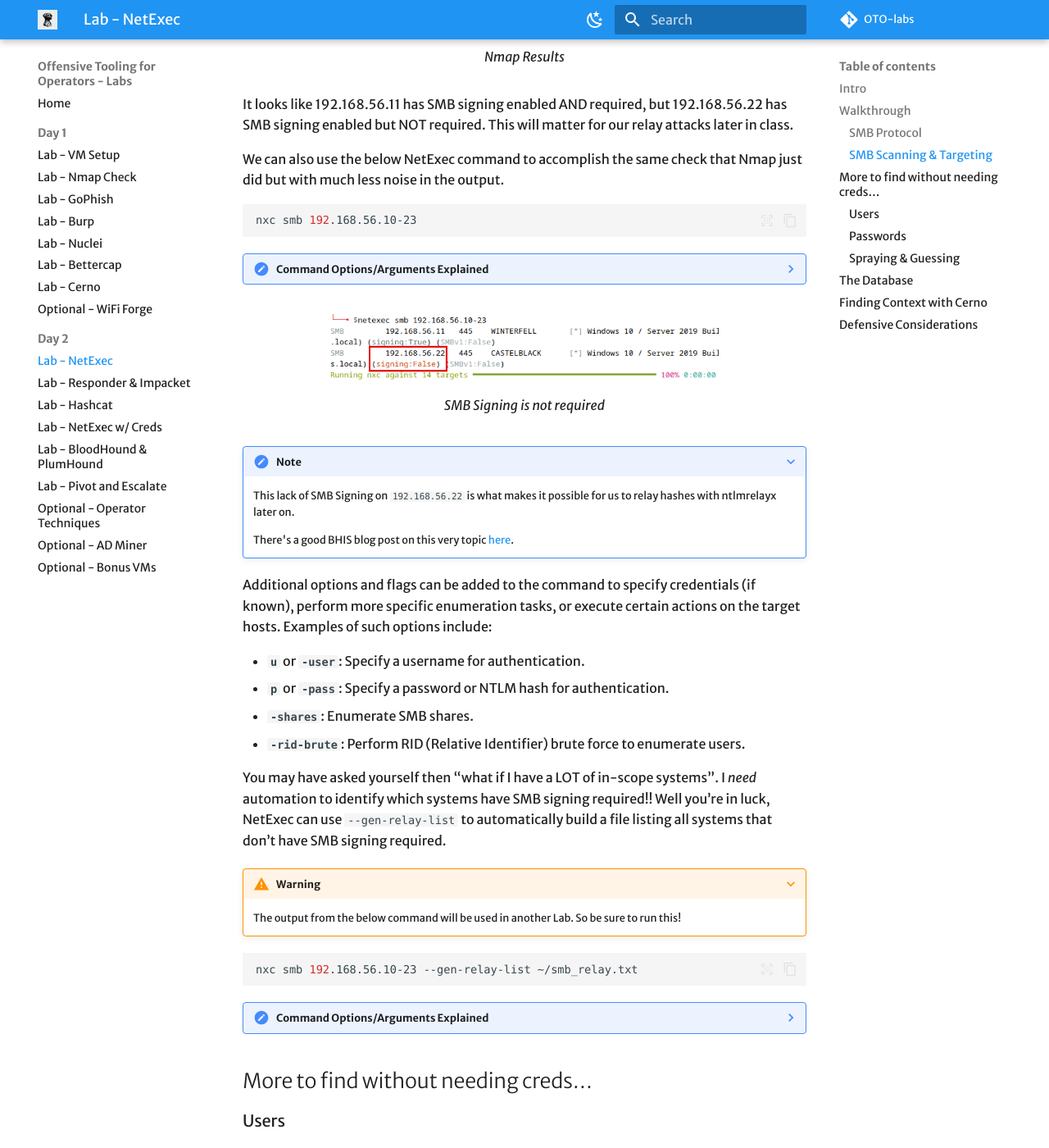
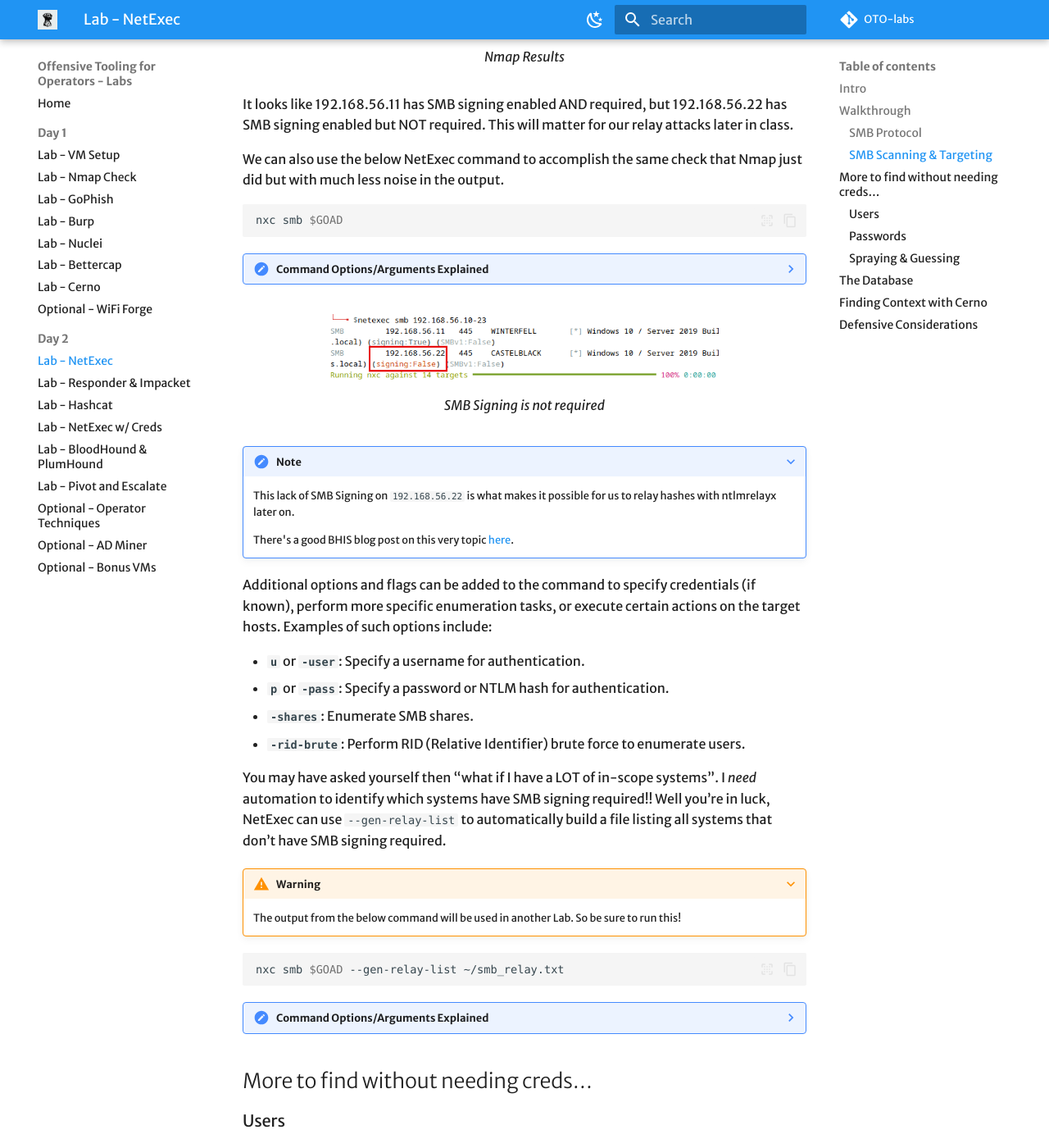
Before and after one commit to ridgebackinfosec/OTO-labs, an MkDocs documentation site: the page built from docs/labs/netexec/index.md, in a window 1280 px wide and 1400 px high, scrolled down 3014 px. Shown: the whole window at 82% size. Built offline with MkDocs 1.6.1 and Material for MkDocs 9.7.7, drawn with Linux system fonts in a browser that asks for light colours; some web fonts are replaced; comment, search, counter and statistics services are not loaded; some of the changed text lies outside the part shown.

Commit message:
replace hardcoded GOAD IP range with $GOAD env var in netexec labs

````diff
--- a/docs/labs/netexec/index.md
+++ b/docs/labs/netexec/index.md
@@ -84,12 +84,12 @@
 We can also use the below NetExec command to accomplish the same check that Nmap just did but with much less noise in the output.
 
 ```bash
-nxc smb 192.168.56.10-23
+nxc smb $GOAD
 ```
 
 ???- note "Command Options/Arguments Explained"
     - **`smb`**: Specifies that the SMB module of NetExec is to be used. This module focuses on actions and enumeration tasks that can be performed over the SMB protocol.
-    - **`192.168.56.10-23`**: This defines the target range for the command. It tells NetExec to operate on a range of IP addresses starting from 192.168.56.10 through 192.168.56.23. The tool will attempt to connect to each IP address in this range and perform its SMB protocol-based operations.
+    - **`$GOAD`**: This defines the target range for the command. It tells NetExec to operate on a range of IP addresses starting from 192.168.56.10 through 192.168.56.23. The tool will attempt to connect to each IP address in this range and perform its SMB protocol-based operations.
 
 ![NetExec SMB signing check confirming signing not required vulnerability on Windows domain controller](img/netexec-smb-signing-check.png){ width="70%" }
 /// caption
@@ -114,7 +114,7 @@
     The output from the below command will be used in another Lab. So be sure to run this!
 
 ```bash
-nxc smb 192.168.56.10-23 --gen-relay-list ~/smb_relay.txt
+nxc smb $GOAD --gen-relay-list ~/smb_relay.txt
 ```
 
 ???- note "Command Options/Arguments Explained"
@@ -128,7 +128,7 @@
 In some cases, it’s possible to list out the users of a system via SMB. Let’s try it out with the below command.
 
 ```bash
-nxc smb 192.168.56.10-23 --users
+nxc smb $GOAD --users
 ```
 
 ???- note "Command Options/Arguments Explained"
@@ -145,7 +145,7 @@
 You can also easily export the list of only the enumerated usernames by using the `--users-export` option.
 
 ```bash
-nxc smb 192.168.56.10-23 --users-export enumerated_users.txt
+nxc smb $GOAD --users-export enumerated_users.txt
 ```
 
 ???- note "Command Options/Arguments Explained"
@@ -167,7 +167,7 @@
     This will also require you to have `192.168.56.11` (GOAD-DC02) running to get results.
 
 ```bash
-nxc smb 192.168.56.10-23 --pass-pol
+nxc smb $GOAD --pass-pol
 ```
 
 ???- note "Command Options/Arguments Explained"
````
Also changed, not shown: docs/labs/netexec-w-creds/index.md (+5 -5 lines).
